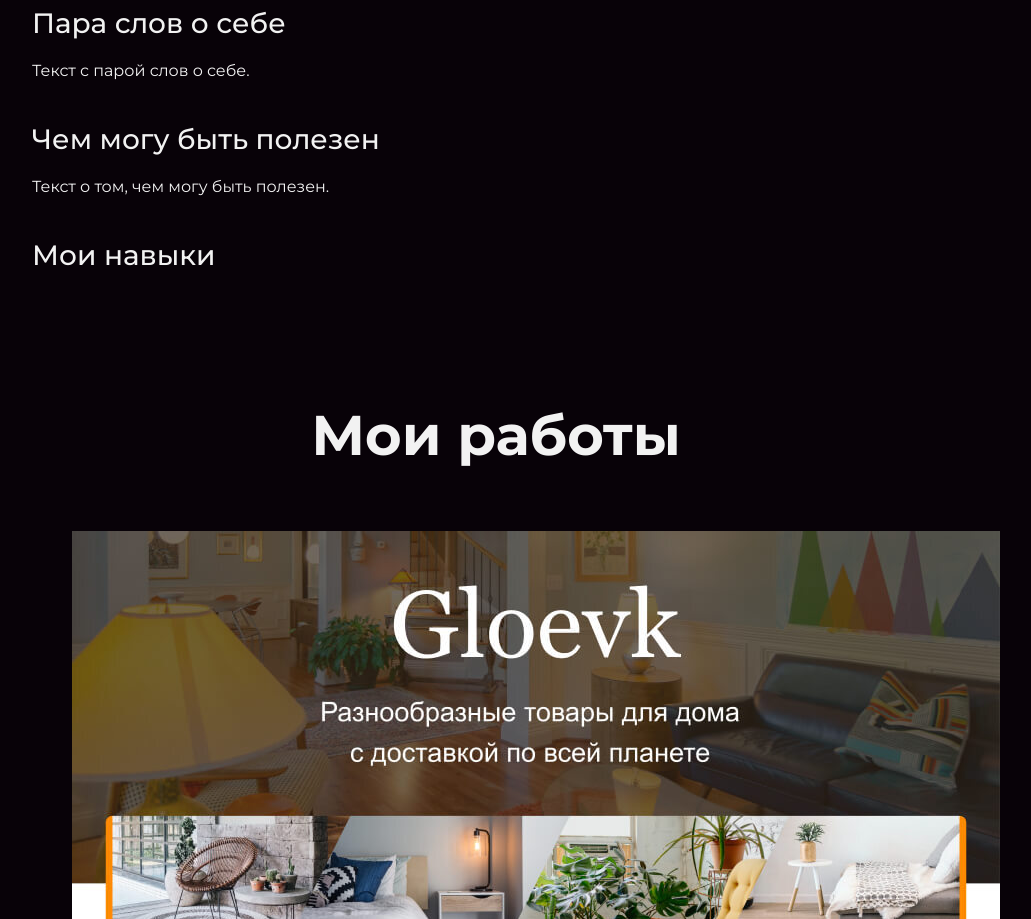
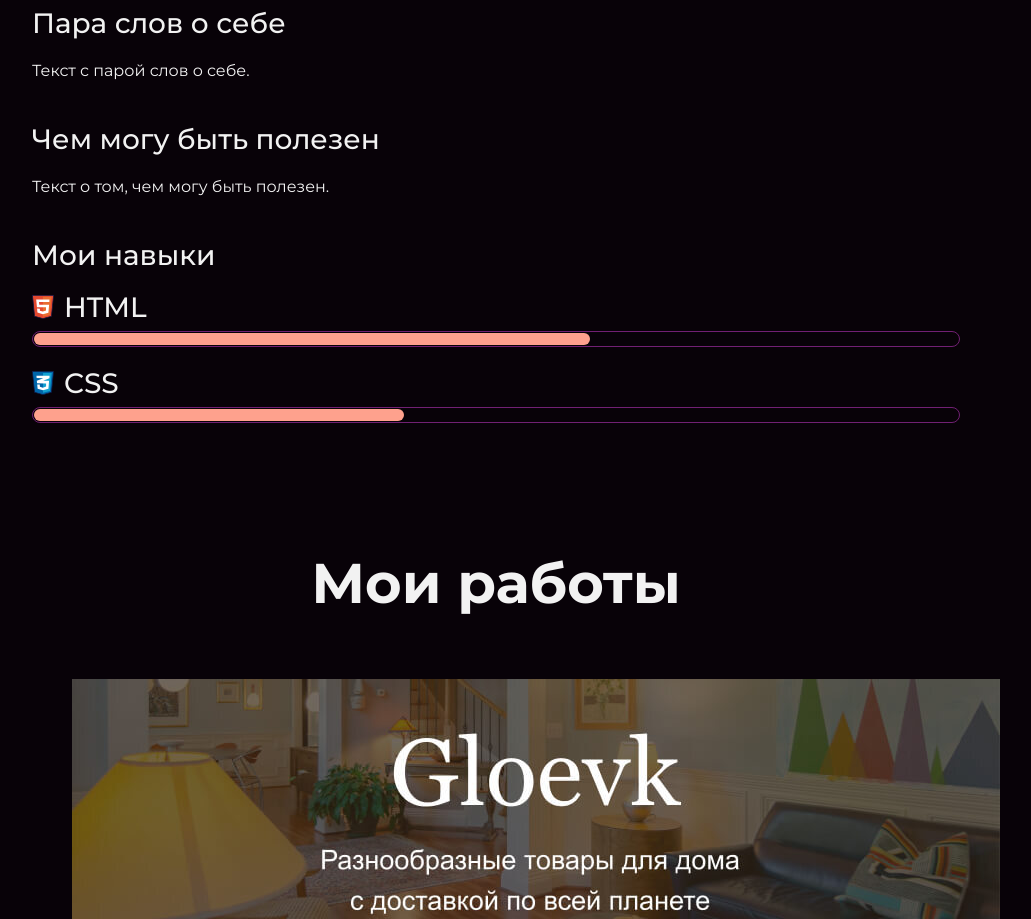
Before and after one commit to Milla201177/Day-one, a plain HTML site: page index.html in a window 1280 px wide. Shown: the part 1636-2555 px from the top of the page, without its empty margins (144-1175 px from the left). Drawn offline with Linux system fonts and the light colour scheme.

Commit message:
Мои навыки

```diff
--- a/index.html
+++ b/index.html
@@ -31,11 +31,18 @@
         <div>
           <h3>Пара слов о себе</h3>
           <p>Текст с парой слов о себе.</p>
+        </div>
+        <div>
           <h3>Чем могу быть полезен</h3>
           <p>Текст о том, чем могу быть полезен.</p>
         </div>
         <div class="skills">
           <h3>Мои навыки<h3>
+          <dl class="skills-list">
+            <dt class="skill-html">HTML</dt>
+            <dd class="level"><div style="width: 60%">60%</div></dd>
+            <dt class="skill-css">CSS</dt>
+            <dd class="level"><div style="width: 40%">40%</div></dd>
         </div>
       </div>
     </section>
```
